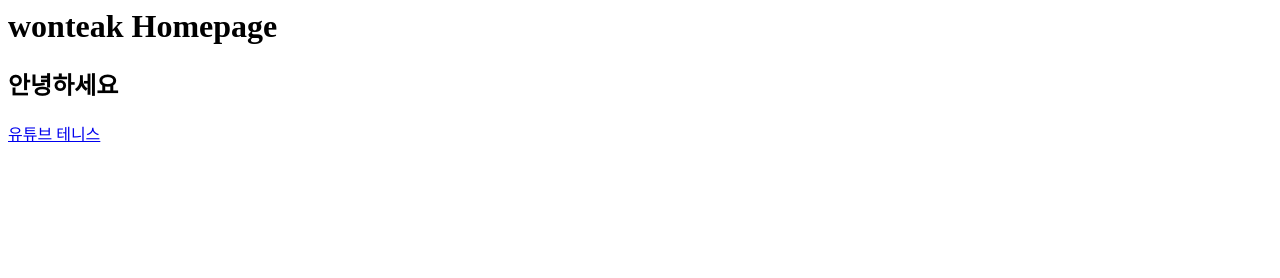
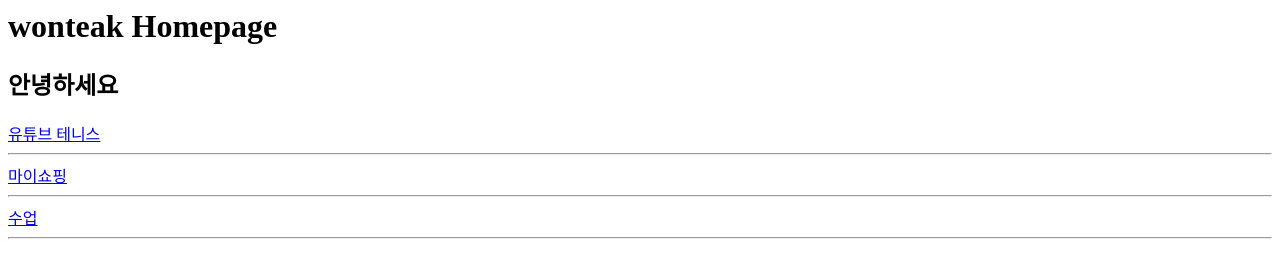
Before and after one commit to wonteaklee/meta2022, a plain HTML site: page index.html in a window 1280 px wide. Drawn offline with Linux system fonts and the light colour scheme.

Commit message:
Update index.html

```diff
--- a/index.html
+++ b/index.html
@@ -5,6 +5,9 @@
   <body>
     <h1>wonteak Homepage</h1>
     <h2>안녕하세요</h2>
-    <a href = "youtube.html"> 유튜브 테니스</
+    <a href = "youtube.html"> 유튜브 테니스</><hr>
+    <a href = "myshop"> 마이쇼핑</><hr>
+    <a href = "meta.html"> 수업</><hr>
+
   </body>
 </html>
```
